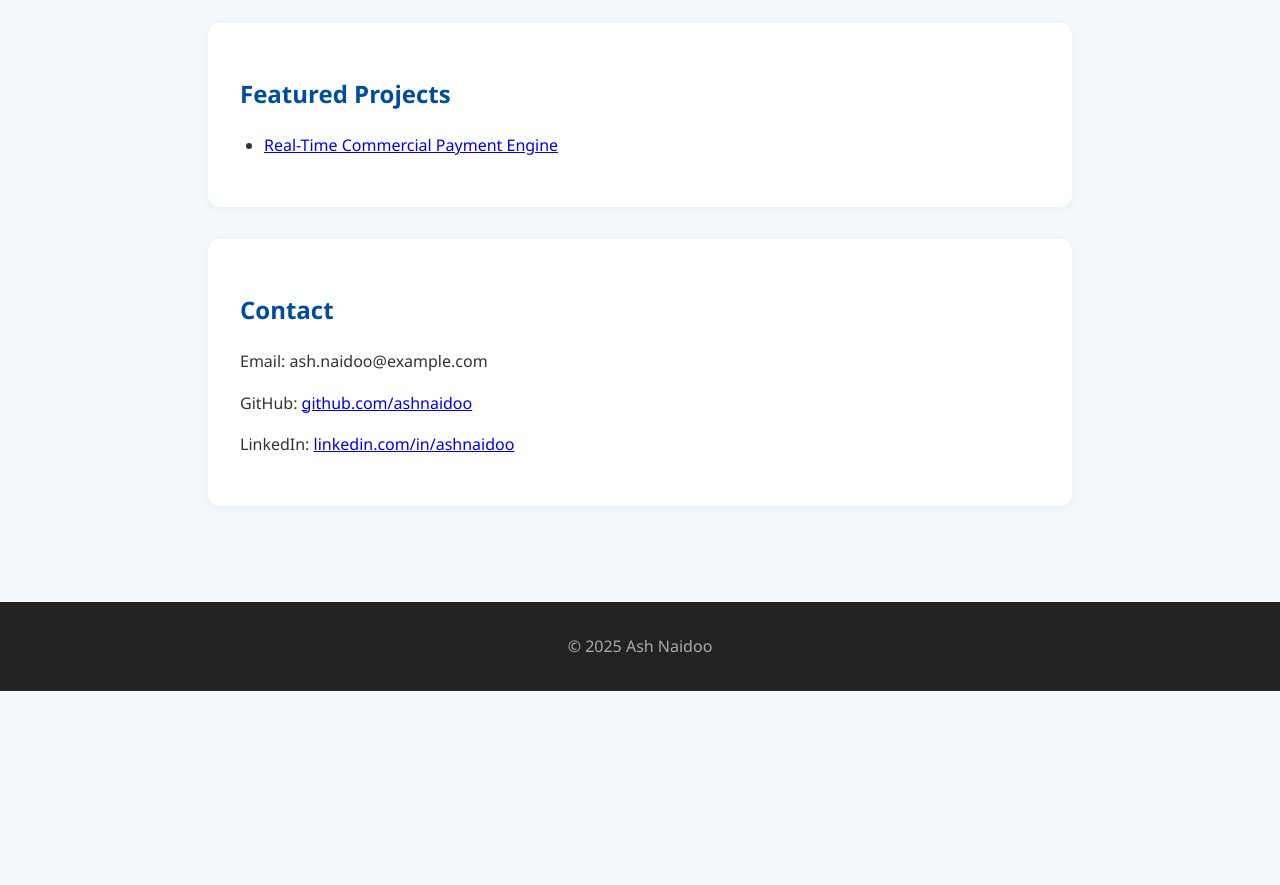
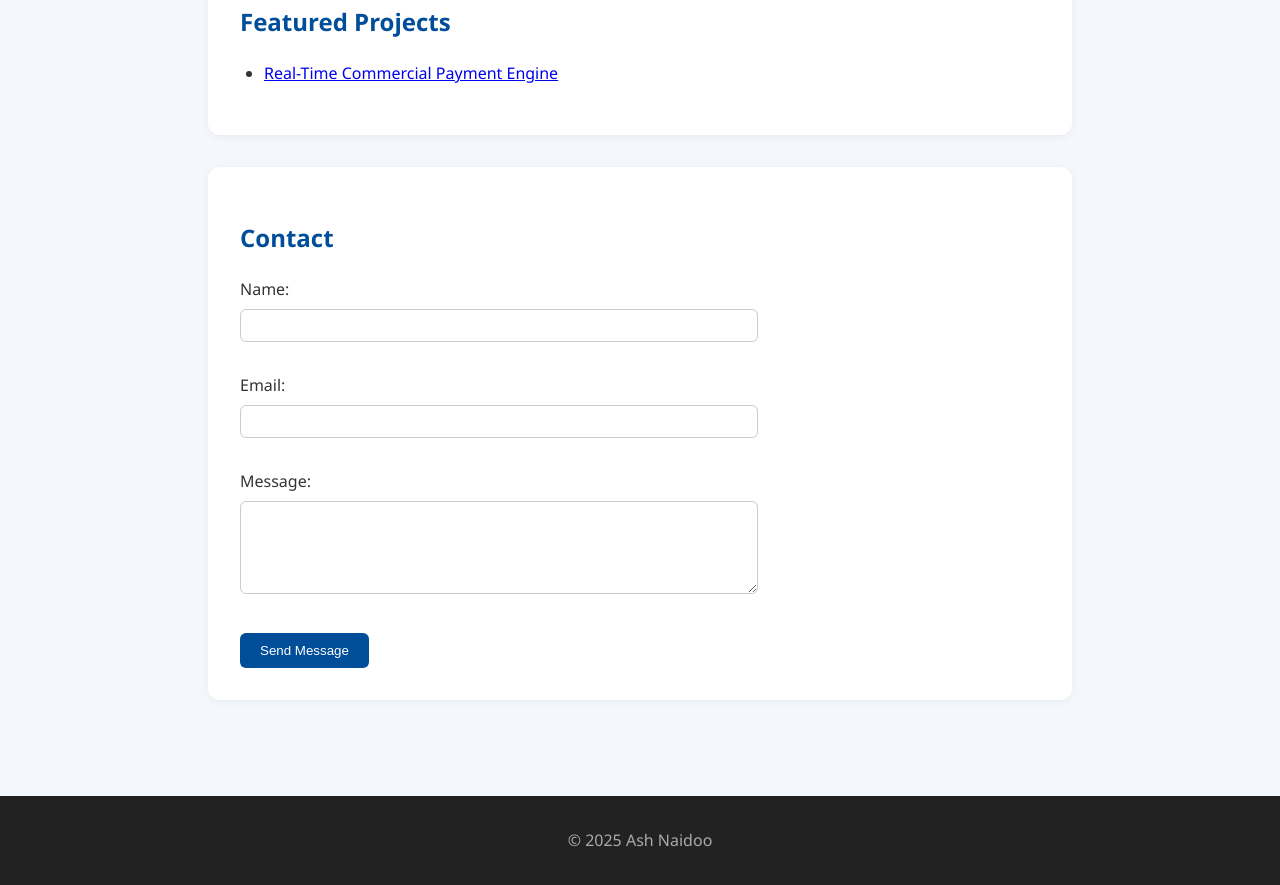
Before and after one commit to Caylin-J/my-home, a plain HTML site: page index.html in a window 1280 px wide. Shown: the part 1047-1932 px from the top of the page. Before the commit the page ends 1738 px from the top, so only its background shows below. Drawn offline with nearby package versions, Linux system fonts and the light colour scheme.

Commit message:
Added notification & tracking

```diff
--- a/index.html
+++ b/index.html
@@ -6,6 +6,7 @@
   <title>Ash Naidoo – Senior Software Engineer</title>
   <link rel="stylesheet" href="style.css" />
   <link href="https://unpkg.com/aos@2.3.4/dist/aos.css" rel="stylesheet"/>
+  <script async defer data-domain="ashnaidoo.github.io" src="https://plausible.io/js/script.js"></script>
   <style>
     body {
       font-family: 'Segoe UI', sans-serif;
@@ -58,6 +59,27 @@
       list-style: disc;
       padding-left: 1.5rem;
     }
+    form {
+      max-width: 500px;
+    }
+    input, textarea {
+      width: 100%;
+      padding: 8px;
+      margin: 6px 0;
+      border: 1px solid #ccc;
+      border-radius: 6px;
+    }
+    button {
+      background-color: #004d99;
+      color: white;
+      padding: 10px 20px;
+      border: none;
+      border-radius: 6px;
+      cursor: pointer;
+    }
+    button:hover {
+      background-color: #0066cc;
+    }
     footer {
       text-align: center;
       padding: 1rem;
@@ -70,7 +92,7 @@
 <body>
 
 <header data-aos="fade-down">
-  <img src="assets/img.png" alt="Ash Naidoo">
+  <img src="assets/headshot.jpg" alt="Ash Naidoo">
   <h1>Ash Naidoo</h1>
   <p>Senior Software Engineer | Fintech Expert | AWS Certified</p>
   <nav>
@@ -108,15 +130,23 @@
     <h2>Featured Projects</h2>
     <ul>
       <li><a href="projects/project1.html">Real-Time Commercial Payment Engine</a></li>
-      <!-- Add more projects here -->
     </ul>
   </section>
 
   <section id="contact" data-aos="fade-up" data-aos-delay="300">
     <h2>Contact</h2>
-    <p>Email: ash.naidoo@example.com</p>
-    <p>GitHub: <a href="https://github.com/ashnaidoo" target="_blank">github.com/ashnaidoo</a></p>
-    <p>LinkedIn: <a href="https://linkedin.com/in/ashnaidoo" target="_blank">linkedin.com/in/ashnaidoo</a></p>
+    <form action="https://formspree.io/f/yourformid" method="POST">
+      <label for="name">Name:</label><br />
+      <input type="text" name="name" required><br /><br />
+
+      <label for="email">Email:</label><br />
+      <input type="email" name="email" required><br /><br />
+
+      <label for="message">Message:</label><br />
+      <textarea name="message" rows="5" required></textarea><br /><br />
+
+      <button type="submit">Send Message</button>
+    </form>
   </section>
 </div>
 
```
Also changed, not shown: projects/project1.html (+15 -10 lines).
